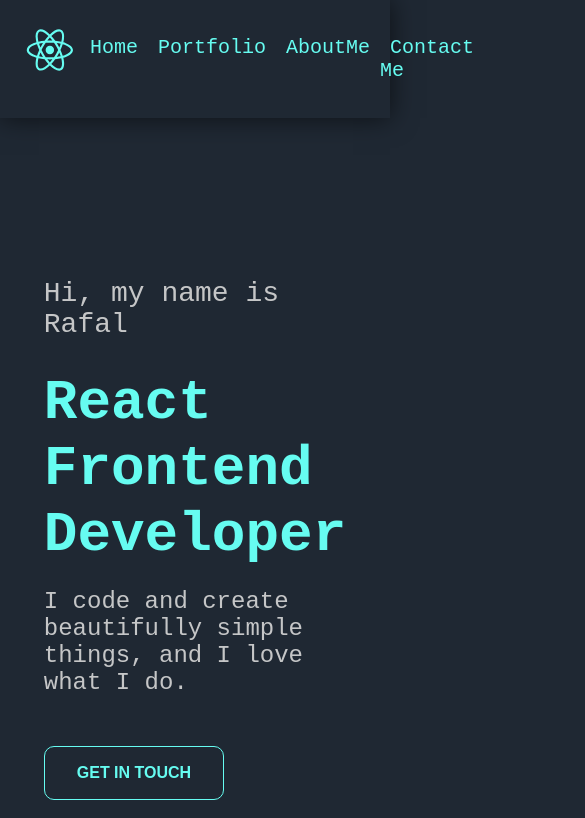
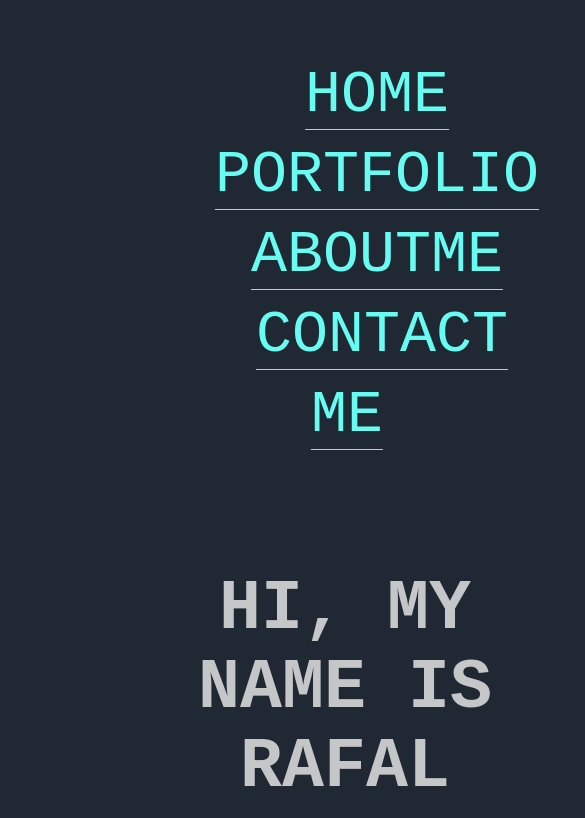
Before and after one commit to RafalKdev/PortoflioWebsite, a React (Create React App) app: page / in a window 390 px wide. Shown: the top 818 px of the page, 585 px wide, since content can reach past the window. Built offline with nearby package versions, Linux system fonts and the light colour scheme; a web font is replaced by a local one.

Commit message:
mediaQueriesPart1

```diff
--- a/src/Pages/Home/HeroSection.module.css
+++ b/src/Pages/Home/HeroSection.module.css
@@ -6,6 +6,7 @@
   margin-left: 15rem;
 }
 .heroSection {
+  width: 100%;
   display: flex;
   margin: 5rem 5rem;
   padding: 6rem;
@@ -55,13 +56,63 @@
   color: var(--third-color);
   margin-bottom: 2rem;
 }
-@media (max-width: 768px) {
-  .heroSection {
-    display: flex;
-    flex-direction: column;
-    align-items: center;
-  }
+@media (max-width: 992px) {
   .heroButton {
     margin-bottom: 2rem;
   }
+  .heroSection {
+    flex-direction: column;
+    text-align: center;
+  }
+  .heroImg {
+    width: 40rem;
+    height: 55rem;
+    border-radius: 75px;
+    border: 35px solid var(--secondary-color);
+    margin: 0 auto;
+  }
 }
+@media (max-width: 768px) {
+  .heroSection {
+    padding: 1rem;
+    margin: 0 auto;
+    margin-left: 8rem;
+  }
+  .heroSectionTitle {
+    font-size: 4rem;
+  }
+  .heroImg {
+    display: none;
+  }
+  .heroButton {
+    margin-right: 1.5rem;
+    font-size: 2.5rem;
+  }
+}
+@media (max-width: 576px) {
+  .heroSection {
+    margin-left: 15rem;
+  }
+  .heroSectionContent {
+    width: 100%;
+    margin-left: 0 auto;
+  }
+
+  .heroSectionTitle {
+    font-size: 7rem;
+    text-transform: uppercase;
+    font-weight: bold;
+  }
+  .heroSectionText {
+    font-size: 7rem;
+    line-height: 7rem;
+  }
+  .heroSectionDescription {
+    font-size: 4.5rem;
+  }
+  .heroButton {
+    font-size: 3.5rem;
+    line-height: 4rem;
+    padding: 1rem 7rem;
+  }
+}
--- a/src/Pages/Home/MySkills.module.css
+++ b/src/Pages/Home/MySkills.module.css
@@ -34,8 +34,33 @@
   font-size: 2rem;
   color: var(--third-color);
 }
+
+@media (max-width: 992px) {
+  .skillsSection {
+    width: 100%;
+  }
+  .skillsHeaderTitle {
+    font-size: 4rem;
+    align-items: center;
+  }
+}
 @media (max-width: 768px) {
   .skillsHeaderTitle {
-    margin-left: 15rem;
+    margin-left: 10rem;
+  }
+  .skillsContainer {
+    margin-left: -1rem;
   }
 }
+@media (max-width: 576px) {
+  .skillsSectionCard {
+    margin: -2rem;
+  }
+  .skillsHeaderTitle {
+    font-size: 6rem;
+    margin-left: 22rem;
+  }
+  .cardContent p {
+    font-size: 2.5rem;
+  }
+}
--- a/src/Pages/Home/Navbar.module.css
+++ b/src/Pages/Home/Navbar.module.css
@@ -1,7 +1,6 @@
 .navbarSection {
   padding: 2rem;
   display: flex;
-  flex-direction: row;
   justify-content: space-between;
   align-items: center;
   background-color: #1f2833;
@@ -26,3 +25,44 @@
   color: var(--secondary-color);
   margin: 1rem;
 }
+@media (max-width: 992px) {
+  .navbarSection {
+    box-shadow: none;
+  }
+}
+@media (max-width: 768px) {
+  .navbarSection {
+    margin: 1rem 4rem;
+    padding: 4rem;
+    text-align: center;
+  }
+
+  .logo {
+    font-size: 8rem;
+  }
+  .navbarLinks {
+    font-size: 3rem;
+    padding: 0.5rem 0.5rem;
+  }
+}
+@media (max-width: 576px) {
+  .navbarLinks {
+    display: flex;
+    flex-direction: column;
+    justify-content: center;
+    align-items: center;
+    align-self: center;
+    margin-left: 7rem;
+  }
+  .logo {
+    display: none;
+  }
+  .navbarLinks a {
+    line-height: 8rem;
+    margin-left: 6rem;
+    font-size: 6rem;
+    text-decoration: none;
+    text-transform: uppercase;
+    border-bottom: 1px solid var(--third-color);
+  }
+}
```
